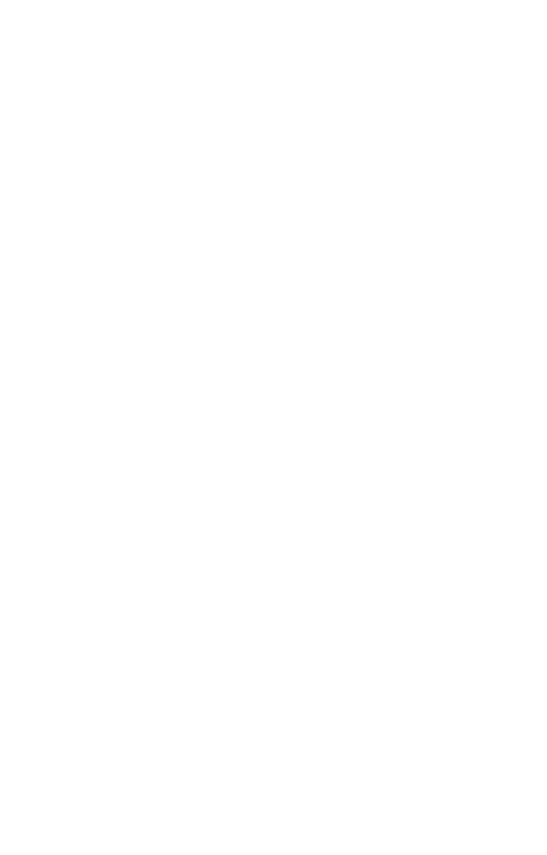
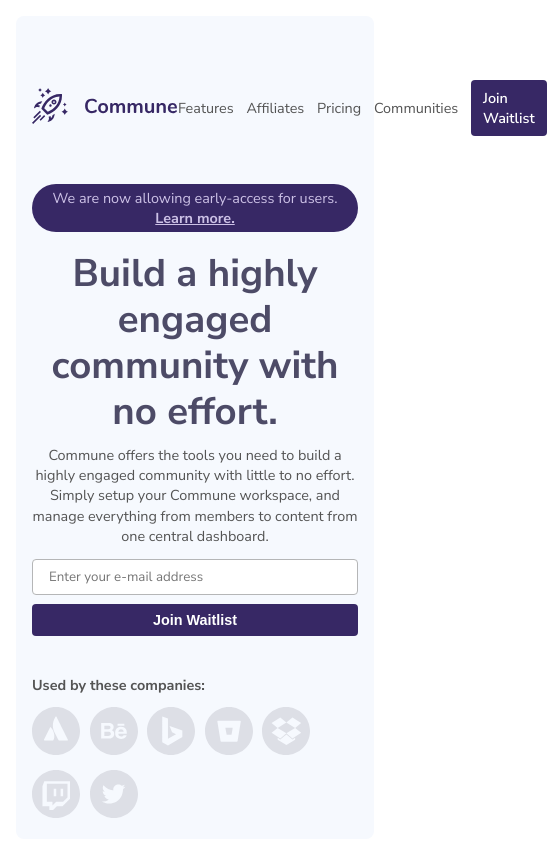
Before and after one commit to jc-enriquez/codewell-challenges, a website: page projects/commune-waitlist-page/index.html in a window 390 px wide. Shown: the whole page, 547 px wide, since content can reach past the window. Drawn offline with Linux system fonts and the light colour scheme; files that its build step writes are made by us from their sources.

Commit message:
mobile responsiveness w/o mobile nav

```diff
--- /dev/null
+++ b/projects/commune-waitlist-page/assets/sass/abstract/_variables.scss
@@ -0,0 +1,16 @@
+// COLORS
+
+$clr-primary: #372865;
+$clr-primary-light: #ccc1e6;
+$clr-primary-dark: #4d4b67;
+
+$clr-light-blue: #f6f9fe;
+
+$clr-white: #ffffff;
+$clr-gray: #545454;
+$clr-light-gray: #b5b6b7;
+
+// BREAKPOINTS
+$bp-large: 56.25em; // 900px
+$bp-tablet: 50em; // 800px
+$bp-small: 31.25em; // 500px
--- /dev/null
+++ b/projects/commune-waitlist-page/assets/sass/base/_base.scss
@@ -0,0 +1,19 @@
+*,
+*::before,
+*::after {
+  margin: 0;
+  padding: 0;
+  box-sizing: inherit;
+}
+
+body {
+  box-sizing: border-box;
+  padding: 2rem;
+}
+
+.main {
+  background-color: $clr-light-blue;
+  border-radius: 8px;
+  min-height: 96vh;
+  padding: 2rem;
+}
--- /dev/null
+++ b/projects/commune-waitlist-page/assets/sass/base/_typography.scss
@@ -0,0 +1,31 @@
+html {
+  font-size: 62.5%;
+
+  @media screen and(max-width: $bp-large) {
+    font-size: 56.25%;
+  }
+
+  @media screen and(max-width: $bp-small) {
+    font-size: 50%;
+  }
+}
+
+body {
+  font-family: "Nunito Sans", sans-serif;
+  font-size: 1.8rem;
+}
+
+.heading-primary {
+  font-size: 5.6rem;
+  color: $clr-primary-dark;
+  line-height: 1.2;
+
+  @media screen and(max-width: $bp-small) {
+    font-size: 4.8rem;
+  }
+}
+
+.paragraph {
+  color: $clr-gray;
+  line-height: 1.4;
+}
--- /dev/null
+++ b/projects/commune-waitlist-page/assets/sass/base/_utilities.scss
@@ -0,0 +1,16 @@
+.u-container {
+  max-width: 120rem;
+  margin: 0 auto;
+
+  @media screen and(max-width: $bp-large) {
+    max-width: 60rem;
+  }
+}
+
+.u-margin-bottom-sm {
+  margin-bottom: 1.2rem;
+}
+
+.u-margin-bottom-md {
+  margin-bottom: 1.6rem;
+}
--- /dev/null
+++ b/projects/commune-waitlist-page/assets/sass/components/_buttons.scss
@@ -0,0 +1,36 @@
+.navigation__cta {
+  &:link,
+  &:visited {
+    color: $clr-white;
+    background-color: $clr-primary;
+    text-decoration: none;
+    padding: 1rem 1.5rem;
+    font-weight: 600;
+    transition: background-color 0.3s;
+    border-radius: 4px;
+  }
+
+  &:hover,
+  &:active {
+    background-color: lighten($clr-primary, 5%);
+  }
+}
+
+.btn {
+  font-weight: 600;
+  font-size: inherit;
+  border: none;
+  padding: 1rem 2rem;
+  border-radius: 4px;
+  transition: background-color 0.3s;
+  cursor: pointer;
+
+  &--solid {
+    color: $clr-white;
+    background-color: $clr-primary;
+
+    &:hover {
+      background-color: lighten($clr-primary, 5%);
+    }
+  }
+}
--- /dev/null
+++ b/projects/commune-waitlist-page/assets/sass/components/_form.scss
@@ -0,0 +1,29 @@
+.form {
+  display: flex;
+  gap: 1.2rem;
+
+  @media screen and(max-width: $bp-large) {
+    justify-content: center;
+  }
+
+  @media screen and(max-width: $bp-small) {
+    flex-direction: column;
+  }
+
+  &__input {
+    font-family: inherit;
+    border: 1px solid $clr-light-gray;
+    width: 50%;
+    border-radius: 4px;
+    padding: 1rem 2rem;
+
+    @media screen and(max-width: $bp-small) {
+      width: 100%;
+    }
+
+    &:focus {
+      border: 1px solid $clr-primary;
+      outline: none;
+    }
+  }
+}
--- /dev/null
+++ b/projects/commune-waitlist-page/assets/sass/components/_partners.scss
@@ -0,0 +1,14 @@
+.partners {
+  &__paragraph {
+    font-weight: 700;
+    color: $clr-gray;
+    margin-bottom: 1.6rem;
+  }
+
+  &__list {
+    list-style: none;
+    display: flex;
+    flex-wrap: wrap;
+    gap: 1.2rem;
+  }
+}
--- /dev/null
+++ b/projects/commune-waitlist-page/assets/sass/layout/_grid.scss
@@ -0,0 +1,13 @@
+.grid {
+  display: grid;
+}
+
+.grid-2-cols {
+  grid-template-columns: 2fr 1fr;
+  align-items: center;
+  gap: 6.4rem;
+
+  @media screen and(max-width: $bp-large) {
+    grid-template-columns: 1fr;
+  }
+}
--- /dev/null
+++ b/projects/commune-waitlist-page/assets/sass/layout/_navigation.scss
@@ -0,0 +1,33 @@
+.navigation {
+  display: flex;
+  justify-content: space-between;
+  align-items: center;
+  padding-block: 6rem;
+
+  &__main {
+    display: flex;
+    gap: 1.6rem;
+  }
+
+  &__list {
+    display: flex;
+    gap: 1.6rem;
+    list-style: none;
+    align-items: center;
+  }
+
+  &__link:link,
+  &__link:visited {
+    color: $clr-gray;
+    text-decoration: none;
+    padding-bottom: 0.2rem;
+    border-bottom: 1px solid transparent;
+    transition: all 0.3s;
+  }
+
+  &__link:hover,
+  &__link:active {
+    color: $clr-primary;
+    border-bottom: 1px solid currentColor;
+  }
+}
--- /dev/null
+++ b/projects/commune-waitlist-page/assets/sass/main.scss
@@ -0,0 +1,14 @@
+@import "abstract/variables";
+
+@import "base/base";
+@import "base/typography";
+@import "base/utilities";
+
+@import "components/buttons";
+@import "components/form";
+@import "components/partners";
+
+@import "layout/grid";
+@import "layout/navigation";
+
+@import "pages/home";
--- /dev/null
+++ b/projects/commune-waitlist-page/assets/sass/pages/_home.scss
@@ -0,0 +1,47 @@
+.hero {
+  &__content {
+    margin-bottom: 9.6rem;
+
+    @media screen and(max-width: $bp-large) {
+      margin-bottom: 4.8rem;
+    }
+  }
+
+  &__caption {
+    background-color: $clr-primary;
+    color: $clr-primary-light;
+    display: inline-block;
+    padding: 0.5rem 2rem;
+    border-radius: 100px;
+    margin-bottom: 2.4rem;
+
+    & a:link,
+    & a:visited {
+      font-weight: 700;
+      color: inherit;
+      transition: color 0.3s;
+    }
+
+    & a:hover,
+    & a:active {
+      color: $clr-white;
+    }
+  }
+
+  &__text-box {
+    @media screen and(max-width: $bp-large) {
+      text-align: center;
+    }
+  }
+
+  &__img {
+    display: block;
+    width: 100%;
+
+    &-box {
+      @media screen and(max-width: $bp-large) {
+        display: none;
+      }
+    }
+  }
+}
--- a/projects/commune-waitlist-page/index.html
+++ b/projects/commune-waitlist-page/index.html
@@ -6,12 +6,139 @@
     <link rel="preconnect" href="https://fonts.googleapis.com" />
     <link rel="preconnect" href="https://fonts.gstatic.com" crossorigin />
     <link
-      href="https://fonts.googleapis.com/css2?family=Cabin:wght@400;500;600;700&display=swap"
+      href="https://fonts.googleapis.com/css2?family=Nunito+Sans:opsz,wght@6..12,400;6..12,500;6..12,600;6..12,700&display=swap"
       rel="stylesheet"
     />
     <link rel="icon" href="assets/images/favicon.png" />
     <link rel="stylesheet" href="assets/css/style.css" />
     <title>Codewell &mdash; Commune Waitlist Page</title>
   </head>
-  <body></body>
+  <body>
+    <main class="main">
+      <header class="header">
+        <div class="u-container">
+          <nav class="navigation">
+            <div class="navigation__logo-box">
+              <img
+                src="assets/images/logo.svg"
+                alt="Commune logo"
+                class="navigation-logo"
+              />
+            </div>
+            <div class="navigation__main">
+              <ul class="navigation__list">
+                <li class="navigation__item">
+                  <a href="#" class="navigation__link">Features</a>
+                </li>
+                <li class="navigation__item">
+                  <a href="#" class="navigation__link">Affiliates</a>
+                </li>
+                <li class="navigation__item">
+                  <a href="#" class="navigation__link">Pricing</a>
+                </li>
+                <li class="navigation__item">
+                  <a href="#" class="navigation__link">Communities</a>
+                </li>
+              </ul>
+              <a href="#" class="navigation__cta">Join Waitlist</a>
+            </div>
+          </nav>
+        </div>
+      </header>
+      <section class="section-hero">
+        <div class="u-container">
+          <div class="hero__content grid grid-2-cols">
+            <div class="hero__text-box">
+              <p class="hero__caption">
+                We are now allowing early-access for users.
+                <a href="#">Learn more.</a>
+              </p>
+              <h1 class="heading-primary u-margin-bottom-sm">
+                Build a highly engaged community with no effort.
+              </h1>
+              <p class="paragraph u-margin-bottom-md">
+                Commune offers the tools you need to build a highly engaged
+                community with little to no effort. Simply setup your Commune
+                workspace, and manage everything from members to content from
+                one central dashboard.
+              </p>
+
+              <form action="#" class="form">
+                <input
+                  type="email"
+                  class="form__input"
+                  placeholder="Enter your e-mail address"
+                  required
+                />
+                <button class="btn btn--solid" type="submit">
+                  Join Waitlist
+                </button>
+              </form>
+            </div>
+            <div class="hero__img-box">
+              <img
+                src="assets/images/illustration.png"
+                alt="Hero illustration"
+                class="hero__img"
+              />
+            </div>
+          </div>
+          <div class="hero__partners">
+            <p class="partners__paragraph">Used by these companies:</p>
+            <ul class="partners__list">
+              <li class="partners__item">
+                <img
+                  src="assets/images/atlassian-icon.svg"
+                  alt="Atlassian icon"
+                  class="partners__img"
+                />
+              </li>
+              <li class="partners__item">
+                <img
+                  src="assets/images/behance-icon.svg"
+                  alt="Behance icon"
+                  class="partners__img"
+                />
+              </li>
+              <li class="partners__item">
+                <img
+                  src="assets/images/bing-icon.svg"
+                  alt="Bing icon"
+                  class="partners__img"
+                />
+              </li>
+              <li class="partners__item">
+                <img
+                  src="assets/images/bitbucket-icon.svg"
+                  alt="Bitbucket icon"
+                  class="partners__img"
+                />
+              </li>
+              <li class="partners__item">
+                <img
+                  src="assets/images/dropbox-icon.svg"
+                  alt="Dropbox icon"
+                  class="partners__img"
+                />
+              </li>
+              <li class="partners__item">
+                <img
+                  src="assets/images/twitch-icon.svg"
+                  alt="Twitch icon"
+                  class="partners__img"
+                />
+              </li>
+              <li class="partners__item">
+                <img
+                  src="assets/images/twitter-icon.svg"
+                  alt="Twitter"
+                  class="partners__img"
+                />
+              </li>
+            </ul>
+          </div>
+        </div>
+      </section>
+    </main>
+  </body>
 </html>
```
Also changed, not shown: projects/commune-waitlist-page/package.json (added, +21 -0 lines), projects/commune-waitlist-page/assets/css/style.css (added), projects/commune-waitlist-page/assets/images/dropbox-icon.svg (renamed from projects/commune-waitlist-page/assets/images/dropbow-icon.svg), projects/commune-waitlist-page/assets/js/script.js (added), 2 other files.
